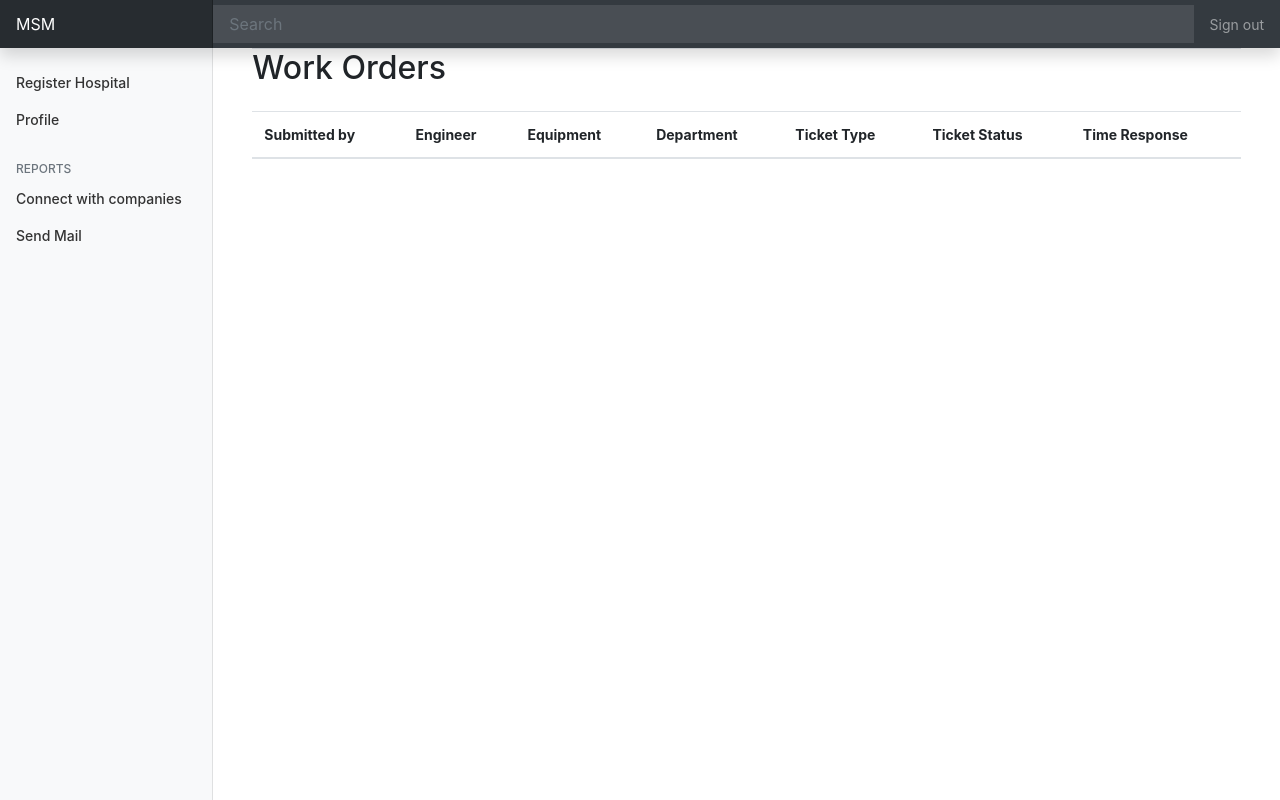
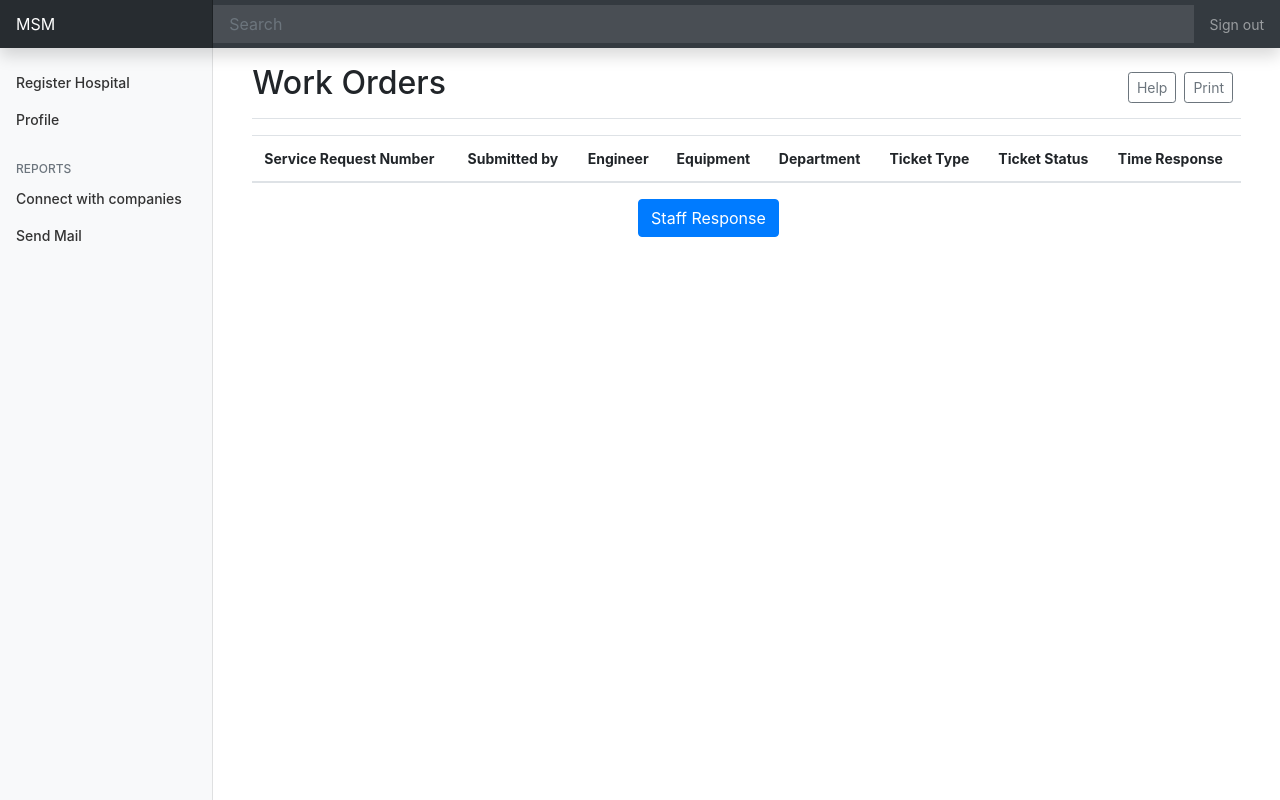
Before and after one commit to MohamedElshazly/Hospital, a Django app: page /workflow/list-tickets/ in a window 1280 px wide. Run offline with Django 3.2, Linux system fonts and the light colour scheme; a user stored in the database is signed in; data comes from the database, SQL or seed files in the repository; both versions use the stored data as it was after the commit; lists and menus that the app fills with data are empty; some libraries are stand-ins or nearby versions.

Commit message:
visual update

```diff
--- a/workflow/templates/workflow/add_equip.html
+++ b/workflow/templates/workflow/add_equip.html
@@ -6,7 +6,7 @@
     <form method="POST">
         {% csrf_token %}
         <fieldset class="from-group">
-            <legend class="border-bottom mb-4">Add a Department</legend>
+            <legend class="border-bottom mb-4">Add Equipment</legend>
             {{ form|crispy }}
         </fieldset>
         <div class="form-group">
--- a/workflow/templates/workflow/list_tickets.html
+++ b/workflow/templates/workflow/list_tickets.html
@@ -4,10 +4,22 @@
 
 {% block content%}
     <div class="container">
-      <h2 class="border-top mb-4">Work Orders</h2>
+      <div class="d-flex justify-content-between flex-wrap flex-md-nowrap align-items-center pt-3 pb-2 mb-3 border-bottom">
+        <h1 class="h2">Work Orders</h1>
+        <div class="btn-toolbar mb-2 mb-md-0">
+            <div class="btn-group mr-2">
+                <button type="button" class="btn btn-sm btn-outline-secondary">Help</button>
+            </div>
+            <div class="btn-group mr-2">
+                <button type="button" class="btn btn-sm btn-outline-secondary">Print</button>
+            </div>
+        </div>
+    </div>
+      <!-- <h2 class="border-top mb-4">Work Orders</h2> -->
         <table class="table table-striped table-hover">
             <thead>
               <tr>
+                <th scope="col">Service Request Number</th>
                 <th scope="col">Submitted by</th>
                 <th scope="col">Engineer</th>
                 <th scope="col">Equipment</th>
@@ -22,6 +34,7 @@
                 {% for ticket in object_list %}
 
                         <tr>
+                            <td>{{ ticket.id }}</td>
                             <td>{{ ticket.submitter.first_name }} {{ticket.submitter.last_name}}</td>
                             <td>{{ ticket.user.first_name }} {{ticket.user.last_name}}</td>
                             <td><a href="{% url 'equipment-details' ticket.equipment.id %}">{{ ticket.equipment }}</a></td>
@@ -42,6 +55,11 @@
               {% endfor %}
             </tbody>
           </table>
+          {% if user.type == 'MANAGER' %}
+          <div class="d-grid gap-2 col-3 mx-auto">
+            <a href="{% url 'staff-response' %}"><button class="btn btn-primary">Staff Response</button></a>
+          </div>
+          {% endif %}
     </div>
 
 {% endblock %}
--- a/workflow/urls.py
+++ b/workflow/urls.py
@@ -9,7 +9,8 @@ from .views import (
                     Work_Process,
                     Ticket_Details,
                     Add_Department,
-                    Add_Equipment)
+                    Add_Equipment,
+                    Staff_Response)
 
 urlpatterns = [
     path('submit-ticket/', Submit_Ticket.as_view(), name='submit-ticket'),
@@ -19,6 +20,7 @@ urlpatterns = [
     path('assign-engineer/<int:pk>/', Assign_Engineer.as_view(), name = 'assign-engineer'),
     path('engineer_work/', Engineer_Work.as_view(), name = 'eng-work'),
     path('list-employees/', List_Employees.as_view(), name = 'list-employees'),
+    path('staff-response/', Staff_Response.as_view(), name = 'staff-response'),
     path('work-process/<int:pk>/<int:pk2>', Work_Process, name='work-process'),
     path('add-department/', Add_Department.as_view(), name='add-department'),
     path('add-equipment/', Add_Equipment.as_view(), name='add-equipment')
--- a/workflow/views.py
+++ b/workflow/views.py
@@ -146,6 +146,16 @@ class List_Employees(LoginRequiredMixin, ListView):
         object_list += [doc for doc in docs]
         return object_list
 
+class Staff_Response(LoginRequiredMixin, ListView):
+    model = User
+    template_name ='workflow/staff_response.html'
+
+    def get_queryset(self):
+        current_man = Manager.objects.get(id = self.request.user.id)
+        engs = current_man.hospital.engineer_set.all()
+        object_list = [eng for eng in engs]
+        return object_list
+
 
 def Work_Process(request, pk, pk2):
     eng = Engineer.objects.get(id = request.user.id)
```
Also changed, not shown: med/templates/med/equipment_list.html (+17 -7 lines), workflow/templates/workflow/staff_response.html (added, +28 -0 lines), db.sqlite3.
